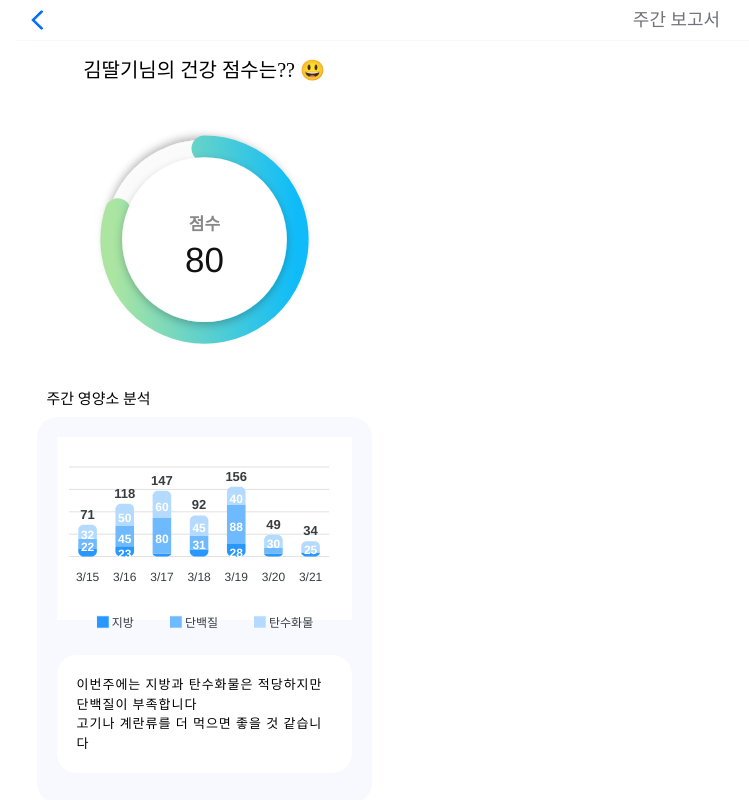
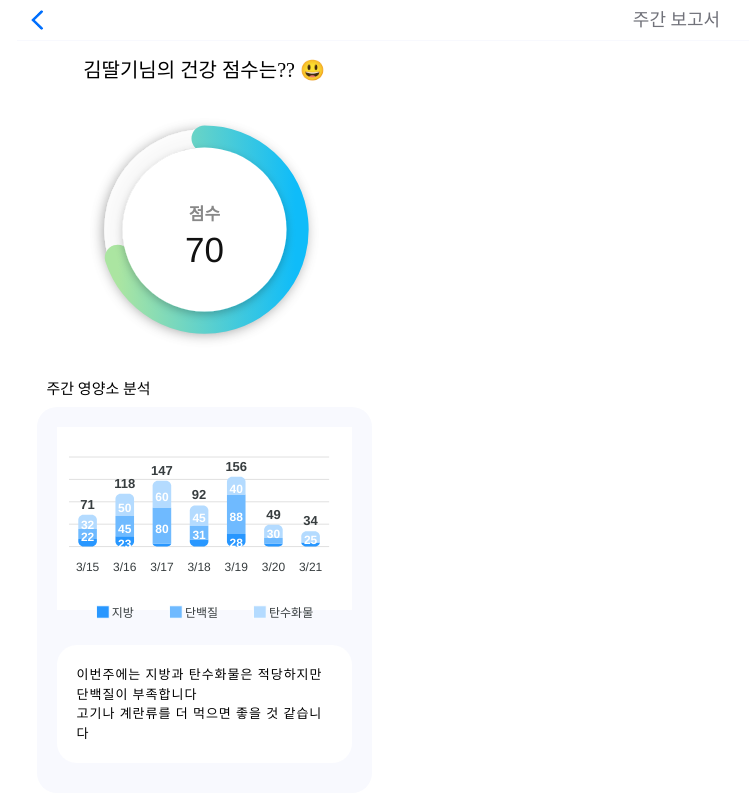
Before and after one commit to kookmin-sw/capstone-2023-11, a React (Create React App) app in the folder web_frontend/: page /summary in a window 1280 px wide. Shown: the top 800 px of the page, without its empty margins (436-1185 px from the left). Built offline with nearby package versions, Linux system fonts and the light colour scheme; a web font is replaced by a local one.

Commit message:
[chore] 필요없는 부분 제거 및 정리

```diff
--- a/web_frontend/src/components/seniorSummary/CalChart.tsx
+++ b/web_frontend/src/components/seniorSummary/CalChart.tsx
@@ -64,9 +64,7 @@ function CalChart() {
         },
         colors: ["#0fbcf9"],
         tooltip: {
-          y: {
-            formatter: (value) => `$ ${value.toFixed(3)}`,
-          },
+          enabled: false,
         },
       }}
     />
--- a/web_frontend/src/components/seniorSummary/NutrientChart.tsx
+++ b/web_frontend/src/components/seniorSummary/NutrientChart.tsx
@@ -89,6 +89,9 @@ function NutrientChart() {
             highlightDataSeries: false,
           },
         },
+        tooltip: {
+          enabled: false,
+        },
       }}
     />
   );
--- a/web_frontend/src/components/seniorSummary/ScoreChart.tsx
+++ b/web_frontend/src/components/seniorSummary/ScoreChart.tsx
@@ -4,36 +4,8 @@ function ScoreChart() {
   return (
     <ApexChart
       type="radialBar"
-      series={[80]}
+      series={[70]}
       options={{
-        theme: {
-          mode: "light",
-        },
-        chart: {
-          toolbar: {
-            show: false,
-          },
-        },
-        grid: {
-          show: true,
-          xaxis: {
-            lines: {
-              show: true,
-            },
-          },
-          yaxis: {
-            lines: {
-              show: false,
-            },
-          },
-        },
-        yaxis: { show: false },
-        xaxis: {
-          axisBorder: { show: false },
-          axisTicks: { show: true },
-          labels: { show: true },
-          categories: ["3/15", "3/16", "3/17", "3/18", "3/19", "3/20", "3/21"],
-        },
         stroke: {
           lineCap: "round",
         },
@@ -46,9 +18,6 @@ function ScoreChart() {
               margin: 0,
               size: "60%",
               background: "#fff",
-              image: undefined,
-              imageOffsetX: 0,
-              imageOffsetY: 0,
               position: "front",
               dropShadow: {
                 enabled: true,
@@ -60,17 +29,16 @@ function ScoreChart() {
             },
             track: {
               background: "#fff",
-              strokeWidth: "67%",
+              strokeWidth: "70%",
               margin: 0,
               dropShadow: {
                 enabled: true,
-                top: -3,
+                top: 3,
                 left: 0,
-                blur: 4,
-                opacity: 0.35,
+                blur: 7,
+                opacity: 0.5,
               },
             },
-
             dataLabels: {
               show: true,
               name: {
--- a/web_frontend/src/pages/SeniorSummaryPage.tsx
+++ b/web_frontend/src/pages/SeniorSummaryPage.tsx
@@ -46,8 +46,9 @@ const CommentContainer = styled(ChartContainer)`
 const StTitle = styled.div`
   font-family: "Pretendard-Bold";
   font-size: 2rem;
-  padding: 2rem 2rem;
+  padding: 1rem 2rem;
   text-align: center;
+  margin-top: 1rem;
 `;
 
 const StText = styled.div`
```
